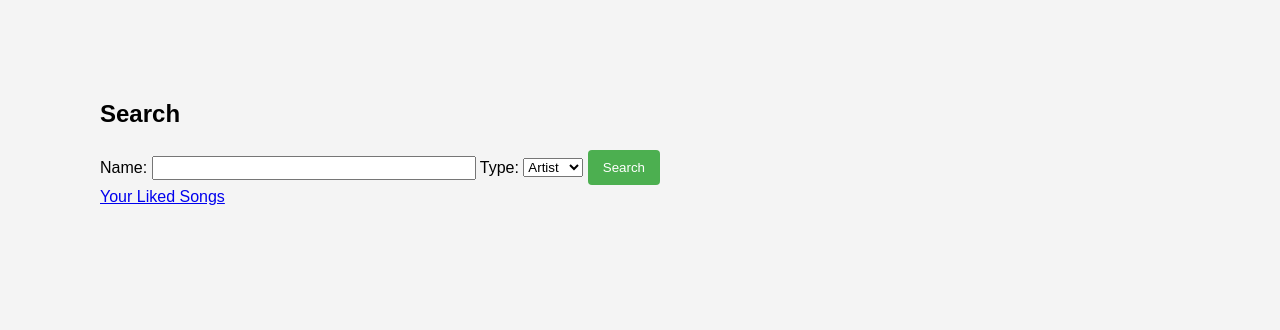
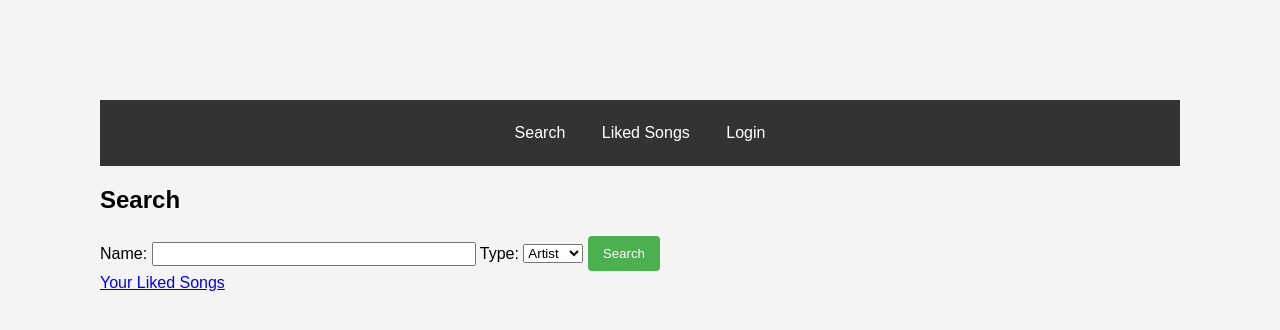
Before and after one commit to emmasul44/dev_access_project, a Flask app: page /search in a window 1280 px wide. Shown: the top 330 px of the page. Run offline with Flask 3, Linux system fonts and the light colour scheme; parts of the project's set-up code (start-up, migrations or seed data) failed here and were passed over.

```diff
--- a/templates/search.html
+++ b/templates/search.html
@@ -3,6 +3,25 @@
 <head>
     <meta charset="UTF-8">
     <meta name="viewport" content="width=device-width, initial-scale=1.0">
+    <script defer>
+        // JavaScript code for the header
+        document.addEventListener('DOMContentLoaded', function() {
+            var headerContainer = document.getElementById('headerContainer');
+            var headerHTML = `
+                <header>
+                    <nav>
+                        <ul>
+                            <li><a href="{{ url_for('search') }}">Search</a></li>
+                            <li><a href="{{url_for('like_song')}}">Liked Songs</a></li>
+                            <li><a href="{{url_for('login')}}">Login</a></li>
+                            <!-- Add more links as needed -->
+                        </ul>
+                    </nav>
+                </header>
+            `;
+            headerContainer.innerHTML = headerHTML;
+        });
+    </script>
     <title>Search</title>
     <style>
         body {
@@ -28,9 +47,40 @@
             border-radius: 4px;
             cursor: pointer;
         }
+        /* Header styles */
+        header {
+            background-color: #333;
+            color: white;
+            padding: 10px 0;
+        }
+
+        nav ul {
+            list-style-type: none;
+            margin: 0;
+            padding: 0;
+            text-align: center;
+        }
+
+        nav ul li {
+            display: inline;
+        }
+
+        nav ul li a {
+            display: inline-block;
+            padding: 14px 16px;
+            text-decoration: none;
+            color: white;
+        }
+
+        nav ul li a:hover {
+            background-color: #ddd;
+            color: black;
+        }
+
     </style>
 </head>
 <body>
+    <div id="headerContainer"></div>
     <div id="search-container">
         <h2>Search</h2>
         <form action="{{ url_for('search') }}" method="post">
```
Also changed, not shown: templates/like_song.html (+53 -7 lines).
